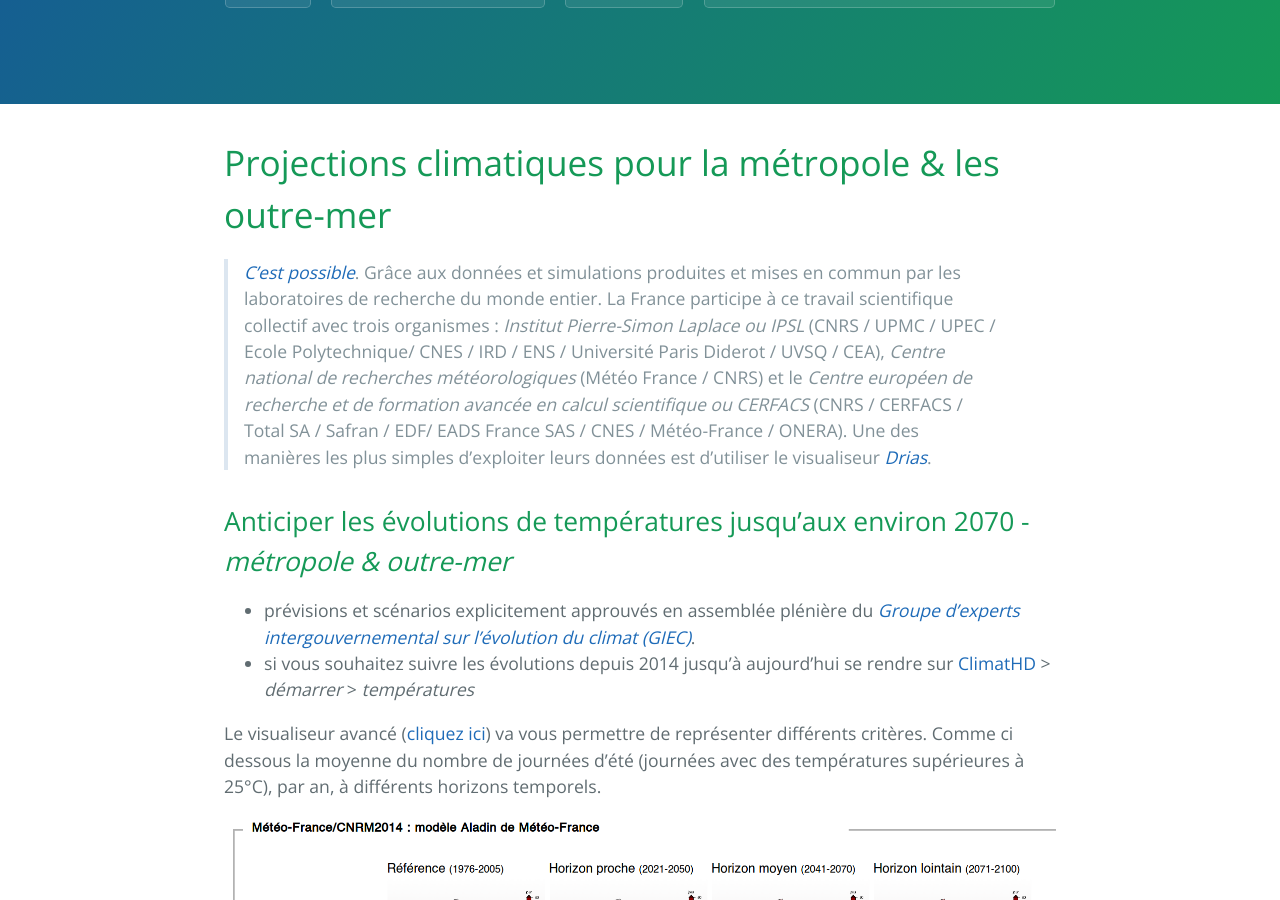
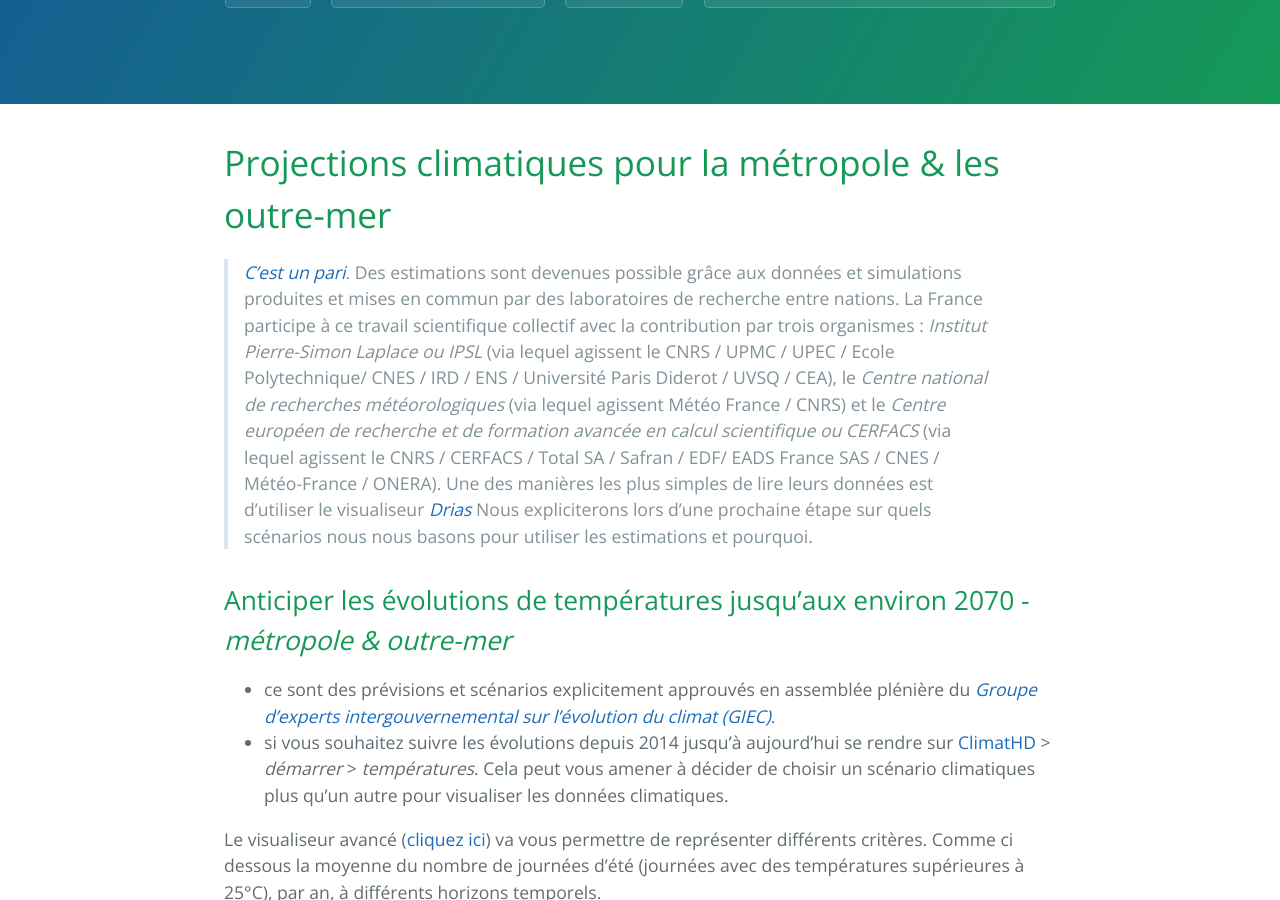
Before and after one commit to secheresses/Ancien-site, a Jekyll site: the page built from pages/donnees.md, in a window 1280 px wide and 900 px high, scrolled down 309 px. Built offline with Jekyll 4.4.1, drawn with Linux system fonts in a browser that asks for light colours.

Commit message:
Mise à jour explication acteurs français

```diff
--- a/pages/donnees.md
+++ b/pages/donnees.md
@@ -7,14 +7,15 @@ permalink: /donnees
 
 # Projections climatiques pour la métropole & les outre-mer
 
-> [*C'est possible*](http://www.climat-en-questions.fr/reponse/evolution-future/prevoir-meteo-prevoir-climat-par-olivier-talagrand). Grâce aux données et simulations produites et mises en commun par les laboratoires de recherche du monde entier. La France participe à ce travail scientifique collectif avec trois organismes : *Institut Pierre-Simon Laplace ou IPSL* (CNRS / UPMC / UPEC / Ecole Polytechnique/ CNES / IRD / ENS / Université Paris Diderot / UVSQ / CEA), *Centre national de recherches météorologiques* (Météo France / CNRS) et le *Centre européen de recherche et de formation avancée en calcul scientifique ou CERFACS* (CNRS / CERFACS / Total SA / Safran / EDF/ EADS France SAS / CNES / Météo-France / ONERA).
-Une des manières les plus simples d'exploiter leurs données est d'utiliser le visualiseur [*Drias*](http://drias-climat.fr/).
+> [*C'est un pari*](http://www.climat-en-questions.fr/reponse/evolution-future/prevoir-meteo-prevoir-climat-par-olivier-talagrand). Des estimations sont devenues possible grâce aux données et simulations produites et mises en commun par des laboratoires de recherche entre nations. La France participe à ce travail scientifique collectif avec la contribution par trois organismes : *Institut Pierre-Simon Laplace ou IPSL* (via lequel agissent le CNRS / UPMC / UPEC / Ecole Polytechnique/ CNES / IRD / ENS / Université Paris Diderot / UVSQ / CEA), le *Centre national de recherches météorologiques* (via lequel agissent Météo France / CNRS) et le *Centre européen de recherche et de formation avancée en calcul scientifique ou CERFACS* (via lequel agissent le CNRS / CERFACS / Total SA / Safran / EDF/ EADS France SAS / CNES / Météo-France / ONERA).
+Une des manières les plus simples de lire leurs données est d'utiliser le visualiseur [*Drias*](http://drias-climat.fr/)
+Nous expliciterons lors d'une prochaine étape sur quels scénarios nous nous basons pour utiliser les estimations et pourquoi.
 
 Anticiper les évolutions de températures jusqu'aux environ 2070 - *métropole & outre-mer*
 ---
 
-* prévisions et scénarios explicitement approuvés en assemblée plénière du [*Groupe d'experts intergouvernemental sur l'évolution du climat (GIEC)*](https://www.ecologique-solidaire.gouv.fr/comprendre-giec).
-* si vous souhaitez suivre les évolutions depuis 2014 jusqu'à aujourd'hui se rendre sur [ClimatHD](http://www.meteofrance.fr/climat-passe-et-futur/climathd) > *démarrer* > *températures*
+* ce sont des prévisions et scénarios explicitement approuvés en assemblée plénière du [*Groupe d'experts intergouvernemental sur l'évolution du climat (GIEC)*](https://www.ecologique-solidaire.gouv.fr/comprendre-giec).
+* si vous souhaitez suivre les évolutions depuis 2014 jusqu'à aujourd'hui se rendre sur [ClimatHD](http://www.meteofrance.fr/climat-passe-et-futur/climathd) > *démarrer* > *températures*. Cela peut vous amener à décider de choisir un scénario climatiques plus qu'un autre pour visualiser les données climatiques.
 
 Le visualiseur avancé ([cliquez ici](http://drias-climat.fr/decouverte/carte/experience?region=SAFRAN&generation=rcp)) va vous permettre de représenter différents critères. Comme ci dessous la moyenne du nombre de journées d'été (journées avec des températures supérieures à 25°C), par an, à différents horizons temporels.
 
```
